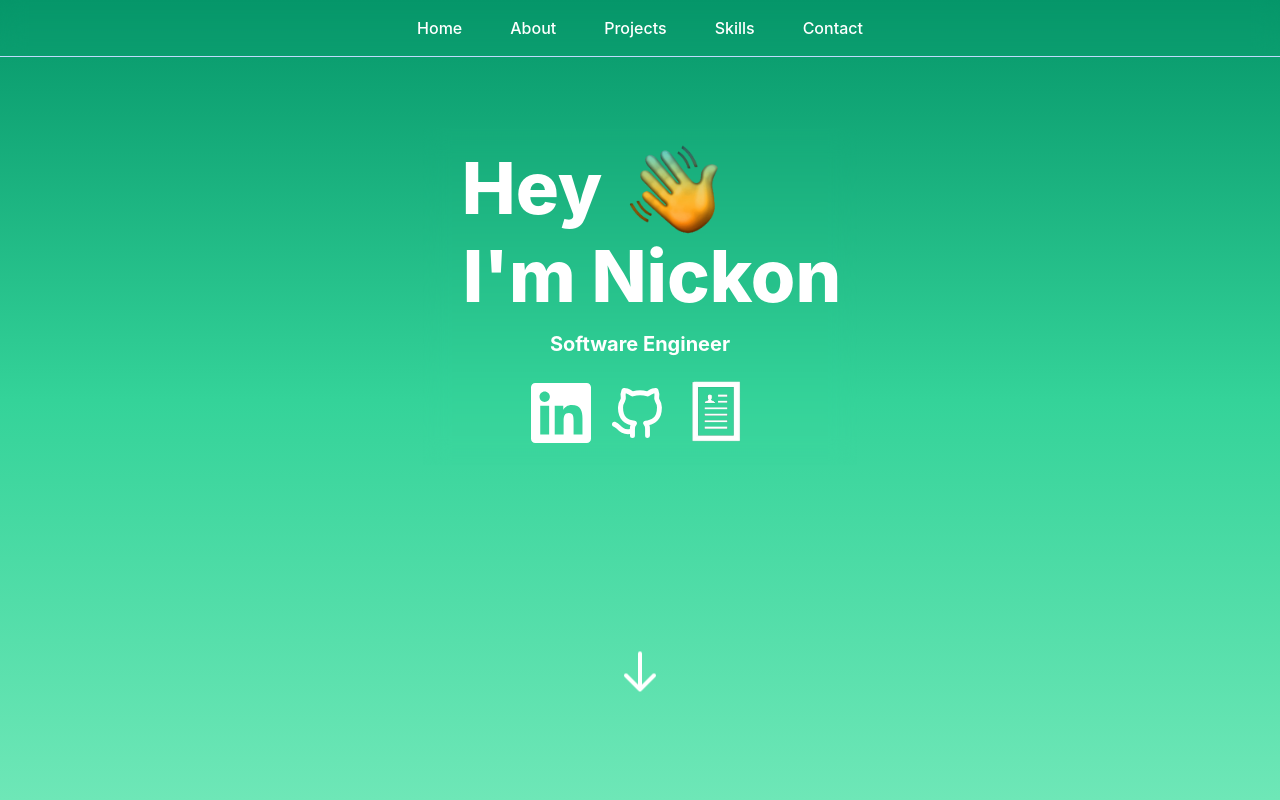
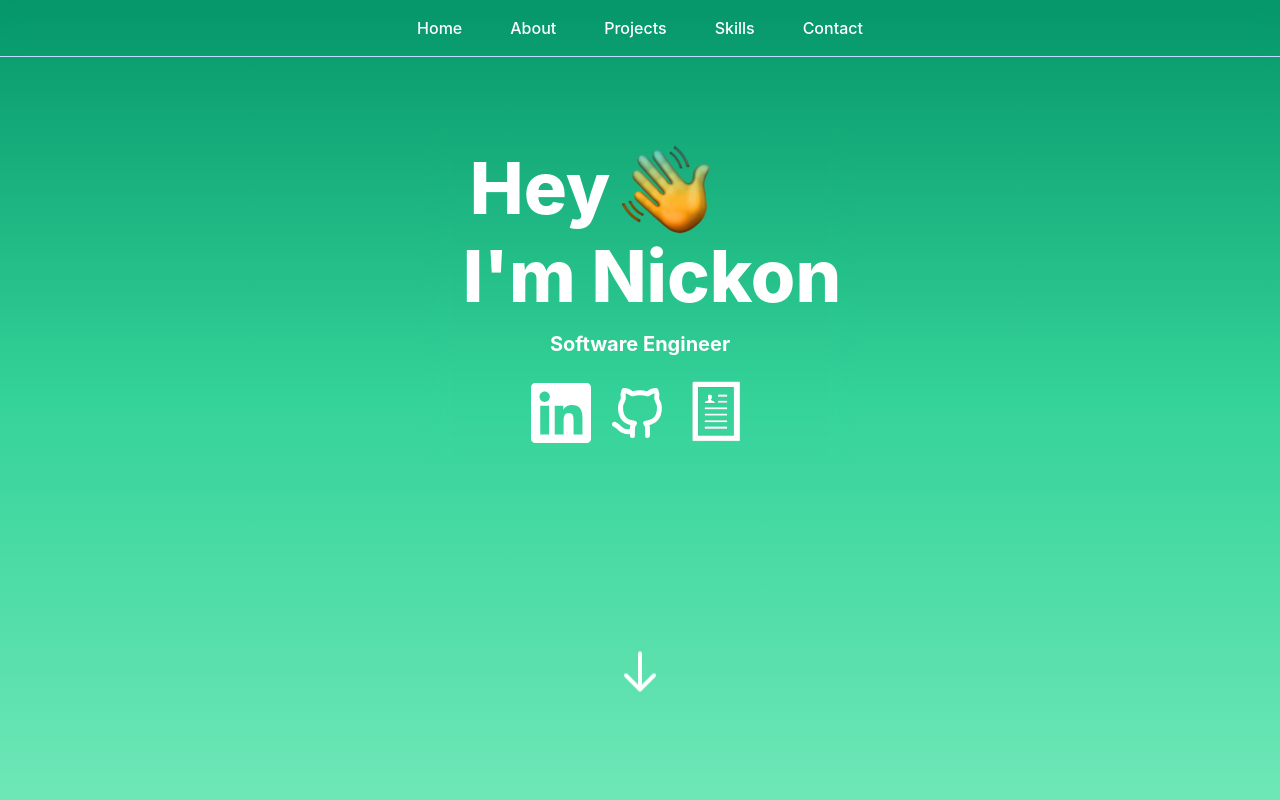
Before and after one commit to nickonbabaei/portfolio, a React (Create React App) app in the folder client/: page / in a window 1280 px wide. Shown: the top 800 px of the page. Built offline with nearby package versions, Linux system fonts and the light colour scheme.

Commit message:
readjusted wave gif

```diff
--- a/client/src/components/Hero.jsx
+++ b/client/src/components/Hero.jsx
@@ -11,7 +11,7 @@ const Hero = () => {
                 <div className="mx-auto flex flex-col max-w-3xl text-center backdrop-blur-md pb-8 pt-4 px-4 md:grid">
                     <div className='flex justify-center text-white font-extrabold text-5xl pr-20 sm:pr-24 sm:text-7xl'>
                         <h1 className='pt-2'>Hey</h1>
-                        <img src={waveGif} className='w-16 sm:w-24 ml-6' />
+                        <img src={waveGif} className='w-16 sm:w-24 ml-2' />
                     </div>
                     <h1 className='text-white font-extrabold text-5xl sm:text-7xl sm:pl-6'>I'm Nickon</h1>
 
```
